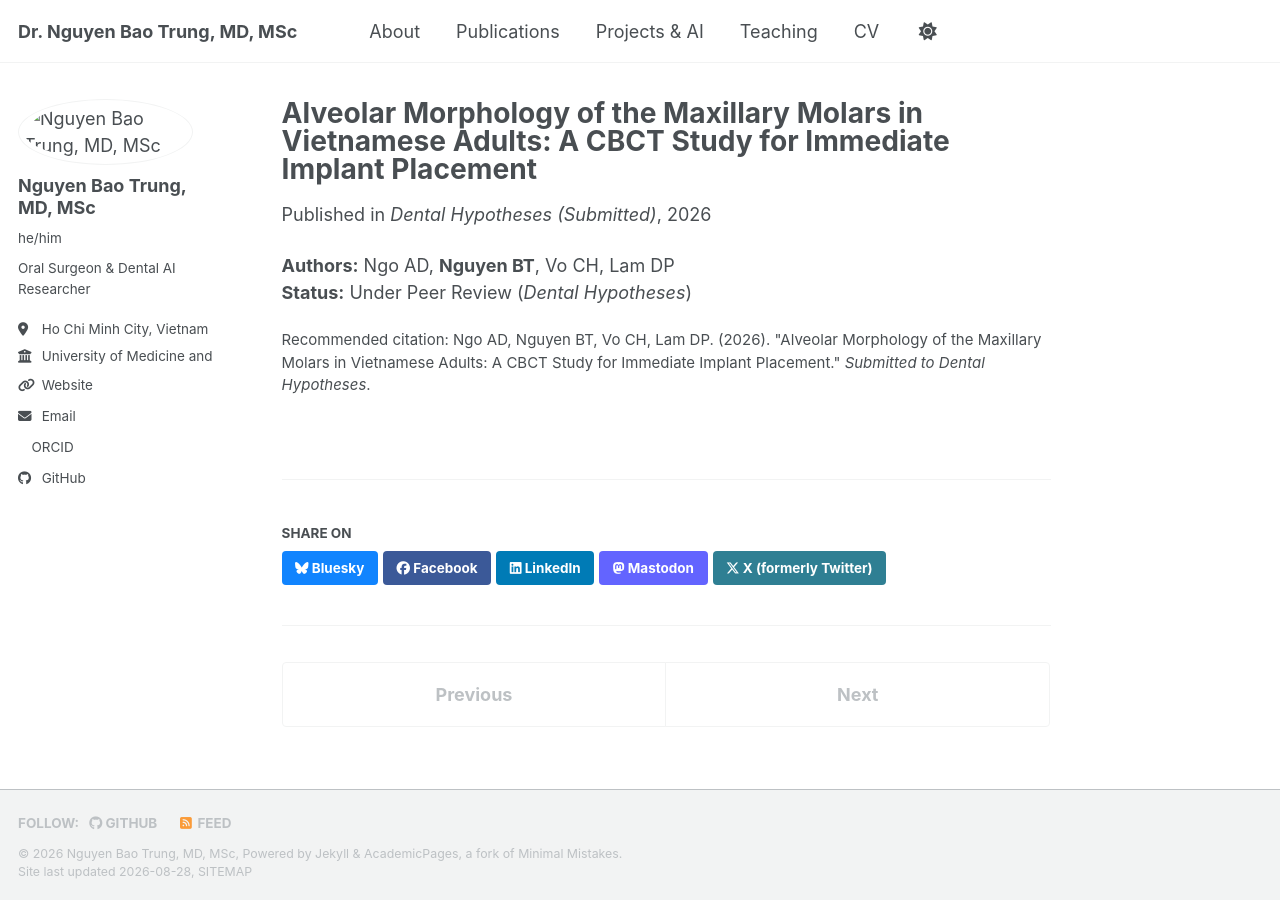
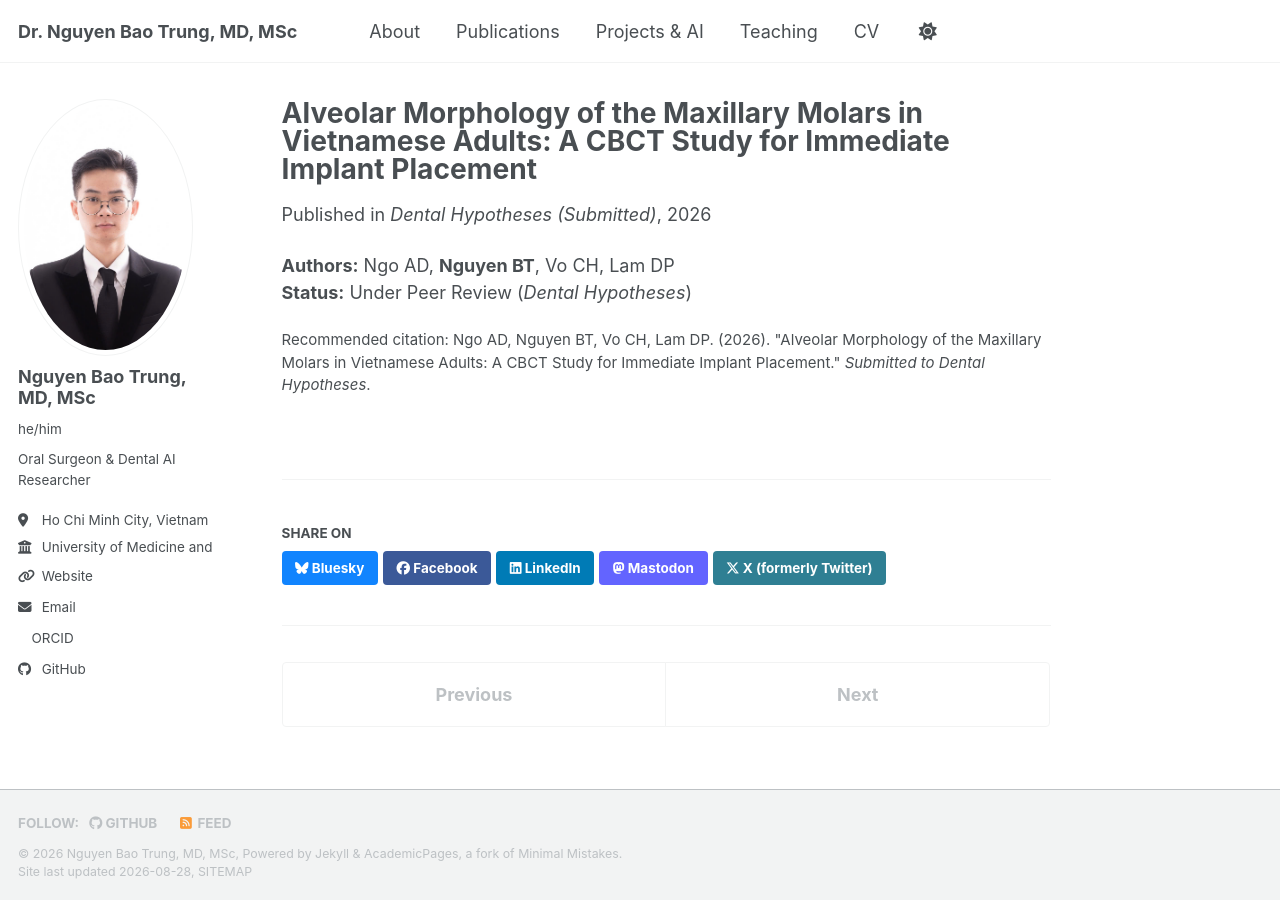
Before and after one commit to trungnb/trungnb.github.io, a Jekyll site: the page built from _publications/2026-01-01-maxillary-molars-immediate-implant.md, in a window 1280 px wide. Built offline with Jekyll 4.4.1, drawn with Linux system fonts in a browser that asks for light colours; a style sheet for code colours, icons or effects is not loaded.

Commit message:
Fix homepage routing and avatar image path

```diff
--- a/_config.yml
+++ b/_config.yml
@@ -11,7 +11,7 @@ repository               : "trungnb/trungnb.github.io"
 
 # Site Author
 author:
-  avatar           : "/files/profile.jpg"
+  avatar           : "profile.jpg"
   name             : "Nguyen Bao Trung, MD, MSc"
   pronouns         : "he/him"
   bio              : "Oral Surgeon & Dental AI Researcher"
--- a/_data/authors.yml
+++ b/_data/authors.yml
@@ -5,5 +5,5 @@ Nguyen Bao Trung:
   uri         : "https://trungnb.github.io"
   email       : "nbtrungrhm@gmail.com"
   bio         : "Oral Surgeon & Dental AI Researcher"
-  avatar      : "/files/profile.jpg"
+  avatar      : "profile.jpg"
   github      : "trungnb"
```
Also changed, not shown: images/profile.jpg (renamed from files/profile.jpg), index.md (renamed from _pages/about.md).
